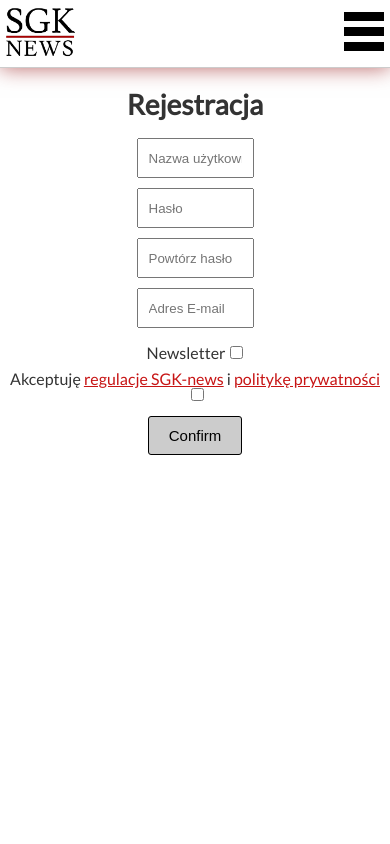
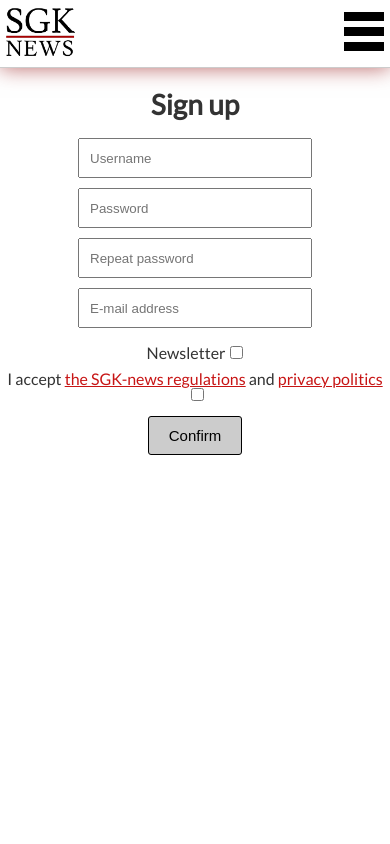
Before and after one commit to SKupisz/sgk-news, a PHP site: page /sgk-news/register.php in a window 390 px wide. Run offline with PHP 8.4, Linux system fonts and the light colour scheme.

Commit message:
Responsive of main and signing panels done. Made service more english-languaged

```diff
--- a/about.php
+++ b/about.php
@@ -48,7 +48,7 @@ session_start();
 
 -->
 
-    <h1>O nas</h1>
+    <h1>About us</h1>
     <hr>
 <div class="right" id="text1" class="clearfix">
         <h2>
--- a/register.php
+++ b/register.php
@@ -14,11 +14,10 @@ session_start();
   <title> SGK-news </title>
 </head>
 <body>
-    <center>
   <?php require_once "main/bar.php";?>
 <section id = "umain">
   <section id = "u10t"><?php if(isset($_SESSION['zalogowany'])){
-    ?>Jesteś zalogowany!<?php
+    ?>You are signed in!<?php
   }
   else if(isset($_SESSION['r_error']))
   {
@@ -26,7 +25,7 @@ session_start();
     unset($_SESSION['r_error']);
   }
   else {
-    ?><h2>Rejestracja</h2><?php
+    ?><h2>Sign up</h2><?php
   }?></section>
   <?php if(isset($_SESSION['zalogowany'])){
   }
@@ -35,16 +34,16 @@ session_start();
 
   <form method="post" action = "go.php">
   <section id = "u11b">
-    <section class="input"><input type = "text" name = "u11n" id = "u11ni" required placeholder = "Nazwa użytkownika"/></section>
-    <section class="input"><input type = "password" name = "u11p" id = "u11pi" required placeholder = "Hasło"/></section>
-    <section class="input"><input type = "password" name = "u11pr" id = "u11pri" required placeholder = "Powtórz hasło"/></section>
-    <section class="input"><input type = "text" name = "u11e" id = "u11ei" required placeholder = "Adres E-mail"/></section>
+    <section class="input"><input type = "text" name = "u11n" id = "u11ni" required placeholder = "Username"/></section>
+    <section class="input"><input type = "password" name = "u11p" id = "u11pi" required placeholder = "Password"/></section>
+    <section class="input"><input type = "password" name = "u11pr" id = "u11pri" required placeholder = "Repeat password"/></section>
+    <section class="input"><input type = "text" name = "u11e" id = "u11ei" required placeholder = "E-mail address"/></section>
     <section id="news"><p>Newsletter<input type="checkbox" name = "u11nt" id = "u11nti"/></p></section>
     <section id = "agreements">
-          <p>Akceptuję
-        <a href = "regulations.php" class = "u11ntagg">regulacje SGK-news</a>
-          i
-              <a class = "u11ntagg" href = "privacy_politic.php">politykę prywatności</a>
+          <p>I accept
+        <a href = "regulations.php" class = "u11ntagg">the SGK-news regulations</a>
+          and
+              <a class = "u11ntagg" href = "privacy_politic.php">privacy politics</a>
           <input type="checkbox"></p>
     </section>
 
@@ -55,7 +54,6 @@ session_start();
 </form><?php } ?>
 </section>
 
-        </center>
 </body>
 <script src = "main/jquery-3-2-1.js"></script>
 <script src="main/main.js"></script>
--- a/register/main.css
+++ b/register/main.css
@@ -1,4 +1,8 @@
-
+body{
+    margin: 0;
+    padding: 0;
+    text-align: center;
+}
 * {
     padding: 0;
     margin: 0;
@@ -57,129 +61,14 @@ a {
     color: #c71414;
 }
 
-/*@import url('https://fonts.googleapis.com/css?family=Lato');
-body{
-  background: #ddd;
-}
 
-#u10main{
-  color: white;
-  text-align: center;
-  font-family: Verdana;
-  font-size: 1.5em;
-}
-#u10t{
-  width: 100%;
-  background: url("../curls.png");
-  color: white;
-  text-align: center;
-  font-size: 2.5em;
-  font-family: 'Lato', sans-serif;
-  box-shadow: 0px 20px 100px #111 inset;
-}
-#u11b{
-  width: 100%;
-  background: url("../textured_paper.png");
-  color: #111;
-  font-size: 2em;
-  font-family: Arial;
-  text-align: center;
-  padding-top: 3px;
-  height: 80%;
-}
-
-
-#u11c{
-  width: 100%;
-  font-size: 200%;
-  font-family: Verdana;
-  color: white;
-  background: url("../dark-grey-terrazzo.png");
-  border: none;
-  border-radius: 5px;
-  transition: background 0.5s;
-  cursor: pointer;
-}
-#u11c:hover{
-  background: url("../curls.png");
-}
-#u11n{
-  margin-top: 5px;
-}
-#u11p,#u11pr,#u11e{
-  margin-top: 5px;
-}
-#u11ni,#u11pi,#u11pri,#u11ei{
-  width: 50%;
-  height: 30px;
-  border: 0px solid black;
-  border-radius: 5px;
-  box-shadow: 1px 1px 5px #555;
-}
-.u11ntagg{
-  color: #111;
-}
-input[type="checkbox"] {
-    background-color: #aaa;
-    cursor: pointer;
-    -webkit-appearance: none;
-    border: 1px solid #111;
-    outline: none;
-    border-radius: 10px;
-    transition: all 0.5s;
-}
-input:checked[type="checkbox"]
-{
-  background: #111;
-}
-input[type="checkbox"]::before
-{
-  content: '';
-  width: 20px;
-  height: 18px;
-  background: #111;
-  position: absolute;
-  border-radius: 20px;
-  transition: all 0.5s;
-}
-input:checked[type="checkbox"]::before{
-  margin-left: 20px;
-  background: #aaa;
-}
-#u11nti{
-  width: 40px;
-  height: 20px;
-  margin-left: 10px;
-  color: #1999ff;
-}
-@media screen and (max-width: 1024px)
-{
-  #u10t{
-    font-size: 2em;
+@media screen and (max-width: 929px){
+    input[type=text], input[type=password]{
+      width: 75%;
+    }
   }
-  #u11b{
-    height: 70%;
+@media screen and (max-width: 851px){
+  input[type=text], input[type=password]{
+    width: 60%;
   }
 }
-@media screen and (max-width: 700px)
-{
-  .respfont{
-    font-size: 0.8em;
-  }
-}
-@media screen and (max-width: 500px){
-  #u11ni,#u11pi,#u11pri,#u11ei{
-    width: 98%;
-  }
-  #u11nt{
-    font-size: 0.7em;
-  }
-  #u11nti{
-    transform: scale(0.9);
-    margin-top: 2px;
-  }
-  .respfont{
-    font-size: 0.5em;
-  }
-}
-*/
--- a/regulations/main.css
+++ b/regulations/main.css
@@ -1,3 +1,7 @@
+body{
+  margin: 0;
+  padding: 0;
+}
 #umain{
   font-family: Arial;
   font-size: 1.2em;
```
Also changed, not shown: login.php (+5 -6 lines), login/login.css (+8 -93 lines), main.css (+5 -7 lines).
